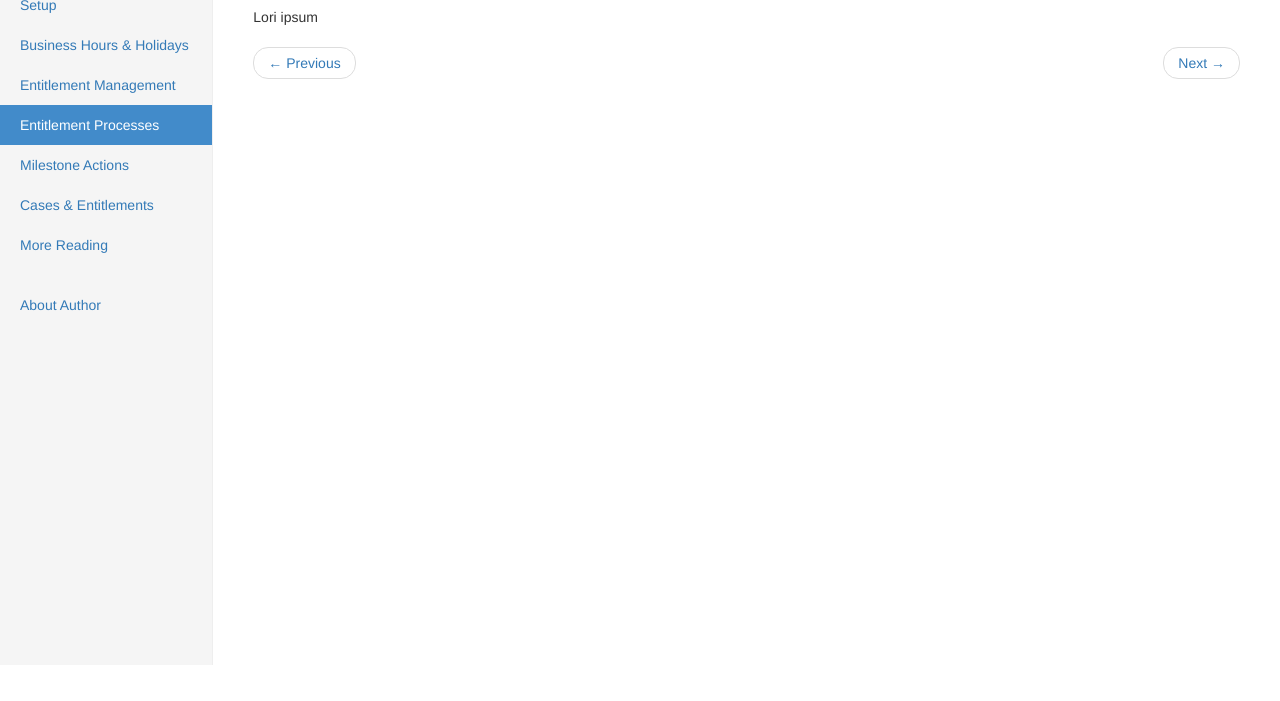
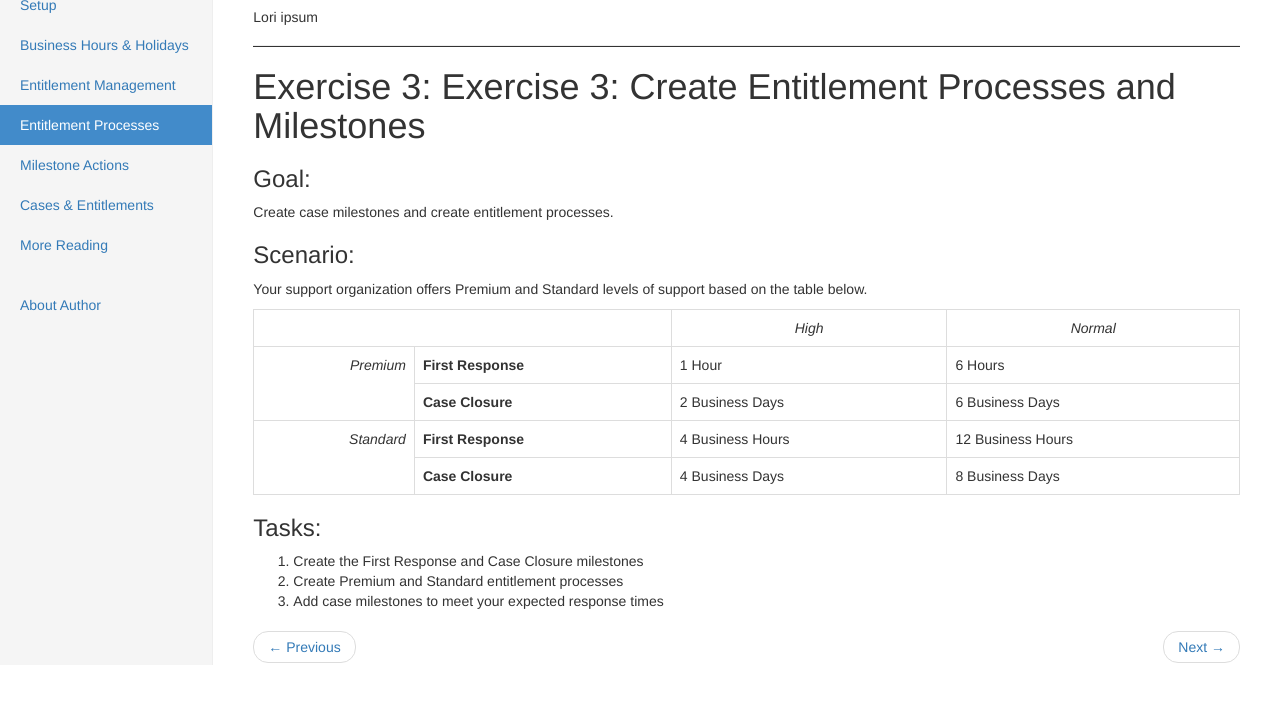
Before and after one commit to pcon/handsontraining, a plain HTML site: page entitlements/05_entitlement_processes.html in a window 1280 px wide. Shown: the part 135-836 px from the top of the page. Before the commit the page ends 800 px from the top, so only its background shows below. Drawn offline with nearby package versions, Linux system fonts and the light colour scheme.

Commit message:
Starting entitlement process page

```diff
--- a/entitlements/05_entitlement_processes.html
+++ b/entitlements/05_entitlement_processes.html
@@ -41,6 +41,54 @@
 					<p class="alert alert-info" role="alert"><i class="glyphicon glyphicon-info-sign"></i> This is a work in progress.</p>
 					<h1>Intro</h1>
 					<p>Lori ipsum</p>
+
+					<hr />
+
+					<h1 id="exercise">Exercise 3: Exercise 3: Create Entitlement Processes and Milestones</h1>
+
+					<h3 id="goal">Goal:</h3>
+					<p>Create case milestones and create entitlement processes.</p>
+
+					<h3 id="scenario">Scenario:</h3>
+					<p>Your support organization offers Premium and Standard levels of support based on the table below.</p>
+
+					<table class="table table-bordered">
+						<tr>
+							<td colspan="2"></td>
+							<td class="text-center"><i>High</i></td>
+							<td class="text-center"><i>Normal</i></td>
+						</tr>
+						<tr>
+							<td rowspan="2" class="text-right"><i>Premium</i></td>
+							<td><b>First Response</b></td>
+							<td>1 Hour</td>
+							<td>6 Hours</td>
+						</tr>
+						<tr>
+							<td><b>Case Closure</b></td>
+							<td>2 Business Days</td>
+							<td>6 Business Days</td>
+						</tr>
+						<tr>
+							<td rowspan="2" class="text-right"><i>Standard</i></td>
+							<td><b>First Response</b></td>
+							<td>4 Business Hours</td>
+							<td>12 Business Hours</td>
+						</tr>
+						<tr>
+							<td><b>Case Closure</b></td>
+							<td>4 Business Days</td>
+							<td>8 Business Days</td>
+						</tr>
+					</table>
+
+					<h3>Tasks:</h3>
+					<ol>
+						<li>Create the First Response and Case Closure milestones</li>
+						<li>Create Premium and Standard entitlement processes</li>
+						<li>Add case milestones to meet your expected response times</li>
+					</ol>
+
 					<nav>
 						<ul class="pager">
 							<li class="previous"><a href="04_entitlement_management.html"><span aria-hidden="true">&larr;</span> Previous</a></li>
```
Also changed, not shown: entitlements/03_business_hours_and_holidays.html (+1 -1 lines).
